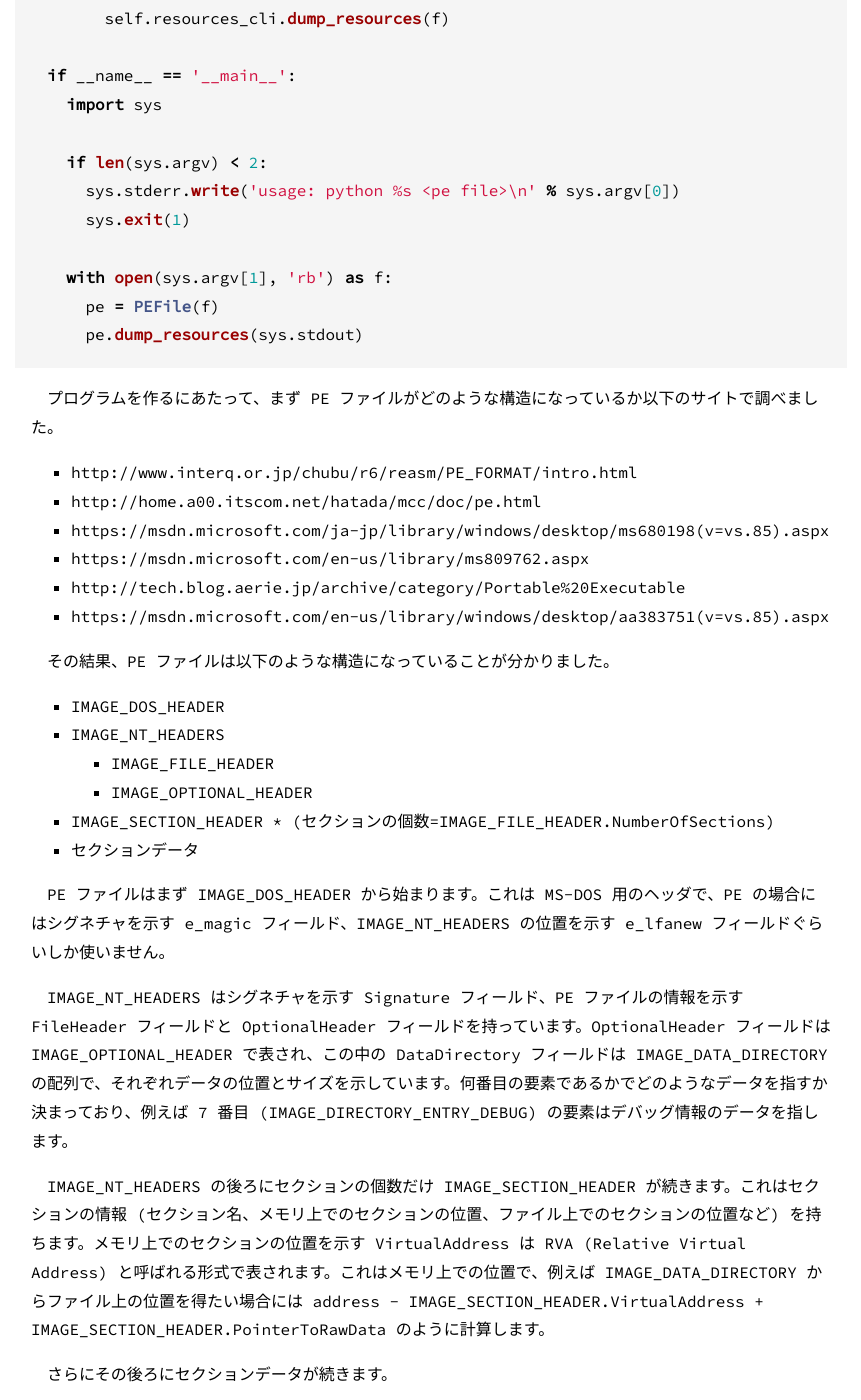
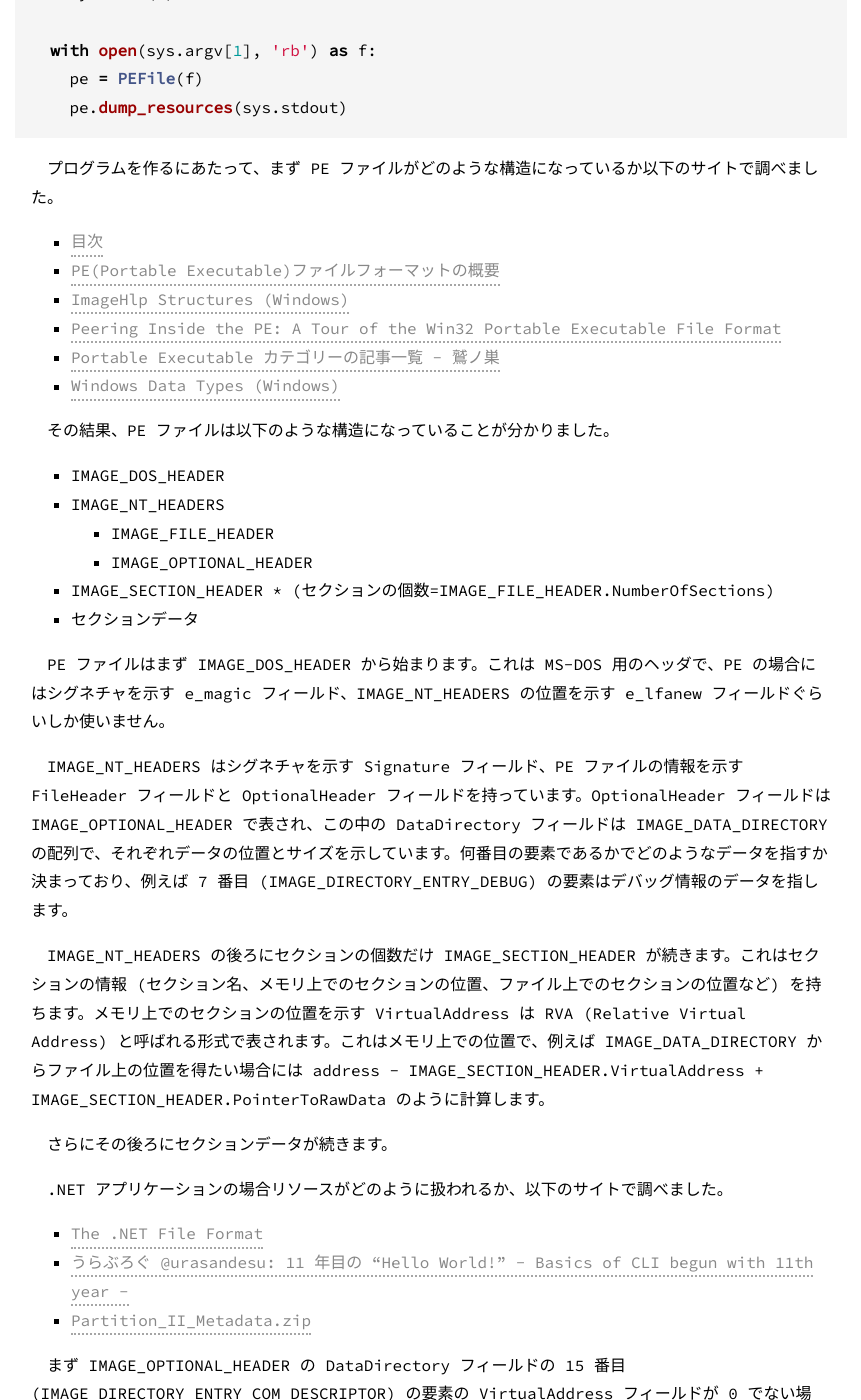
Before and after one commit to st98/diary, a Jekyll site: the page built from _posts/2017-06-15-seccamp2017-form.md, in a window 1280 px wide and 1400 px high, scrolled down 16022 px. Shown: the whole window, without its empty margins (209-1070 px from the left). Built offline with Jekyll 4.4.1, drawn with Linux system fonts in a browser that asks for light colours; comment, search, counter and statistics services are not loaded; some of the changed text lies outside the part shown.

Commit message:
スクロールを適当に

````diff
--- a/_posts/2017-06-15-seccamp2017-form.md
+++ b/_posts/2017-06-15-seccamp2017-form.md
@@ -76,7 +76,7 @@
 (#ros.flush())
 ```
 
-OGNL のドキュメント (https://commons.apache.org/proper/commons-ognl/language-guide.html) を参考に読んでいきます。`#variable` が変数、`@class@method(args)` が静的メソッドの呼び出し、`{ e, ... }` がリスト、`e1.(e2)` が式のチェーンを表すことを考えると、ほぼ Java として読めそうです。
+[OGNL のドキュメント](https://commons.apache.org/proper/commons-ognl/language-guide.html) を参考に読んでいきます。`#variable` が変数、`@class@method(args)` が静的メソッドの呼び出し、`{ e, ... }` がリスト、`e1.(e2)` が式のチェーンを表すことを考えると、ほぼ Java として読めそうです。
 
 後半の OS コマンドを実行している部分を見ていきます。まず `System.getProperty("os.name")` で OS の情報を取得しています。これは Windows 10 上では `Windows 10`、Linux 上では `Linux` のような文字列を返すメソッドです。これの返り値を全て小文字にした文字列の中に `win` が入っているかどうかで、OS が Windows かそうでないかを判定しているようです。
 Windows であれば `cmd.exe /c "cat /etc/passwd"`、それ以外であれば `/bin/bash -c "cat /etc/passwd"` を `ProcessBuilder` を使って OS コマンドとして実行しています。そして `p.redirectErrorStream(true)` で標準エラー出力を標準出力にリダイレクトしてエラーメッセージも得られるようにし、`ros = ServletActionContext.getResponse().getOutputStream()` と `IOUtils.copy(process.getInputStream(), ros)` で出力を HTTP レスポンスに書き出しています。
@@ -103,7 +103,7 @@
 
 以下の記事を参考に、Docker を使って S2-045 が残っているバージョン (Apache Struts 2.5.10) の環境を用意し、実際に上記のような攻撃が行えるか確認します。
 
-- http://io.cyberdefense.jp/entry/2016/06/22/Docker%E3%82%92%E4%BD%BF%E3%81%A3%E3%81%A6%E3%80%81Apache_Struts2%E3%81%AE%E8%84%86%E5%BC%B1%E6%80%A7S2-037%E3%81%AE%E3%82%84%E3%82%89%E3%82%8C%E7%92%B0%E5%A2%83%E3%82%92%E6%89%8B%E8%BB%BD%E3%81%AB%E4%BD%9C
+- [Dockerを使って、Apache Struts2の脆弱性S2-037のやられ環境を手軽に作る - DARK MATTER](http://io.cyberdefense.jp/entry/2016/06/22/Docker%E3%82%92%E4%BD%BF%E3%81%A3%E3%81%A6%E3%80%81Apache_Struts2%E3%81%AE%E8%84%86%E5%BC%B1%E6%80%A7S2-037%E3%81%AE%E3%82%84%E3%82%89%E3%82%8C%E7%92%B0%E5%A2%83%E3%82%92%E6%89%8B%E8%BB%BD%E3%81%AB%E4%BD%9C)
 
 ```
 ...
@@ -166,8 +166,8 @@
 
 Windows でも S2-045 が残っているバージョン (Apache Struts 2.5.10) の環境を用意して攻撃を試みます。以下の手順で環境を用意しました。
 
-- Apache Tomcat 8.5.15 をインストール (http://tomcat.apache.org/download-80.cgi)
-- struts-2.5.10-apps.zip をダウンロードして展開 (https://dist.apache.org/repos/dist/release/struts/2.5.10/struts-2.5.10-apps.zip)
+- [Apache Tomcat 8.5.15](http://tomcat.apache.org/download-80.cgi) をインストール
+- [struts-2.5.10-apps.zip](https://dist.apache.org/repos/dist/release/struts/2.5.10/struts-2.5.10-apps.zip) をダウンロードして展開
 - (インストールしたフォルダ)\webapps に struts-2.5.10-apps\struts-2.5.10-apps\apps\struts2-rest-showcase.war をコピー
 - Tomcat を立ち上げる
 
@@ -531,12 +531,12 @@
 
 プログラムを作るにあたって、まず PE ファイルがどのような構造になっているか以下のサイトで調べました。
 
-- http://www.interq.or.jp/chubu/r6/reasm/PE_FORMAT/intro.html
-- http://home.a00.itscom.net/hatada/mcc/doc/pe.html
-- https://msdn.microsoft.com/ja-jp/library/windows/desktop/ms680198(v=vs.85).aspx
-- https://msdn.microsoft.com/en-us/library/ms809762.aspx
-- http://tech.blog.aerie.jp/archive/category/Portable%20Executable
-- https://msdn.microsoft.com/en-us/library/windows/desktop/aa383751(v=vs.85).aspx
+- [目次](http://www.interq.or.jp/chubu/r6/reasm/PE_FORMAT/intro.html)
+- [PE(Portable Executable)ファイルフォーマットの概要](http://home.a00.itscom.net/hatada/mcc/doc/pe.html)
+- [ImageHlp Structures (Windows)](https://msdn.microsoft.com/ja-jp/library/windows/desktop/ms680198(v=vs.85).aspx)
+- [Peering Inside the PE: A Tour of the Win32 Portable Executable File Format](https://msdn.microsoft.com/en-us/library/ms809762.aspx)
+- [Portable Executable カテゴリーの記事一覧 - 鷲ノ巣](http://tech.blog.aerie.jp/archive/category/Portable%20Executable)
+- [Windows Data Types (Windows)](https://msdn.microsoft.com/en-us/library/windows/desktop/aa383751(v=vs.85).aspx)
 
 その結果、PE ファイルは以下のような構造になっていることが分かりました。
 
@@ -557,9 +557,9 @@
 
 .NET アプリケーションの場合リソースがどのように扱われるか、以下のサイトで調べました。
 
-- http://www.ntcore.com/files/dotnetformat.htm
-- http://urasandesu.blogspot.jp/2011_09_01_archive.html
-- http://download.microsoft.com/download/1/5/4/1546A0C9-A650-4CE4-B056-36EC09C4CFC0/Partition_II_Metadata.zip
+- [The .NET File Format](http://www.ntcore.com/files/dotnetformat.htm)
+- [うらぶろぐ @urasandesu: 11 年目の "Hello World!" - Basics of CLI begun with 11th year -](http://urasandesu.blogspot.jp/2011/09/11-hello-world-basics-of-cli-begun-with.html)
+- [Partition_II_Metadata.zip](http://download.microsoft.com/download/1/5/4/1546A0C9-A650-4CE4-B056-36EC09C4CFC0/Partition_II_Metadata.zip)
 
 まず IMAGE_OPTIONAL_HEADER の DataDirectory フィールドの 15 番目 (IMAGE_DIRECTORY_ENTRY_COM_DESCRIPTOR) の要素の VirtualAddress フィールドが 0 でない場合、この先に IMAGE_COR20_HEADER が存在します。
 
@@ -580,10 +580,10 @@
 
 .resources ファイルについてのドキュメントは見つかりませんでしたが、以下のページを参考にパーサを実装すると添付の .NET アプリケーションから文字列を取得することが出来ました。
 
-- https://msdn.microsoft.com/ja-jp/library/system.resources.resourcemanager.magicnumber(v=vs.71).aspx
-- http://referencesource.microsoft.com/#mscorlib/system/resources/runtimeresourceset.cs,aaaabc90fcb7d053,references
-- http://d.hatena.ne.jp/atsushieno/20070523/p1
-- https://github.com/dotnet/coreclr/tree/master/src/mscorlib/src/System/Resources
+- [ResourceManager.MagicNumber フィールド](https://msdn.microsoft.com/ja-jp/library/system.resources.resourcemanager.magicnumber(v=vs.71).aspx)
+- [RuntimeResourceSet](http://referencesource.microsoft.com/#mscorlib/system/resources/runtimeresourceset.cs,aaaabc90fcb7d053,references)
+- [System.Resources関係のメモ - ものがたり](http://d.hatena.ne.jp/atsushieno/20070523/p1)
+- [coreclr/src/mscorlib/src/System/Resources at master · dotnet/coreclr](https://github.com/dotnet/coreclr/tree/master/src/mscorlib/src/System/Resources)
 
 ```
 > python pe.py sample\ConsoleApplication1.exe
@@ -655,9 +655,9 @@
 
 私は競技時間内にその問題を解くことはできませんでしたが、以下のように複数のチームによって競技終了後に解法が公開されました。
 
-- http://www.mma.club.uec.ac.jp/tokyowesterns-writeups/0ctf.html#monkey-web-4pts
-- https://w00tsec.blogspot.jp/2016/03/0ctf-2016-write-up-monkey-web-4.html
-- https://github.com/mzet-/ctf-writeups/blob/master/0CTF%202016%20Quals/monkey.md
+- [Writeup of 0CTF 2016 Quals - HackMD](http://www.mma.club.uec.ac.jp/tokyowesterns-writeups/0ctf.html#monkey-web-4pts)
+- [w00tsec: 0CTF 2016 Write Up: Monkey (Web 4)](https://w00tsec.blogspot.jp/2016/03/0ctf-2016-write-up-monkey-web-4.html)
+- [ctf-writeups/monkey.md at master · mzet-/ctf-writeups](https://github.com/mzet-/ctf-writeups/blob/master/0CTF%202016%20Quals/monkey.md)
 
 これは、example.com の TTL を非常に短い時間に設定し、bot に http://example.com:8080 にアクセスさせ、その後 example.com が 127.0.0.1 を指すようにし、setTimeout を使って数十秒後に XMLHttpRequest で http://example.com:8080/secret を読み出すとフラグが得られるという流れでした。
 
--- a/css/style.css
+++ b/css/style.css
@@ -111,8 +111,13 @@
 
 div.highlighter-rouge {
   margin: 1em -1em 0 -1em;
-  padding: .2em 2em;
+  padding: .2em 1em;
   overflow-wrap: normal;
+}
+
+pre.highlight {
+  margin-top: .8em;
+  margin-bottom: .8em;
   overflow: auto;
 }
 
````
